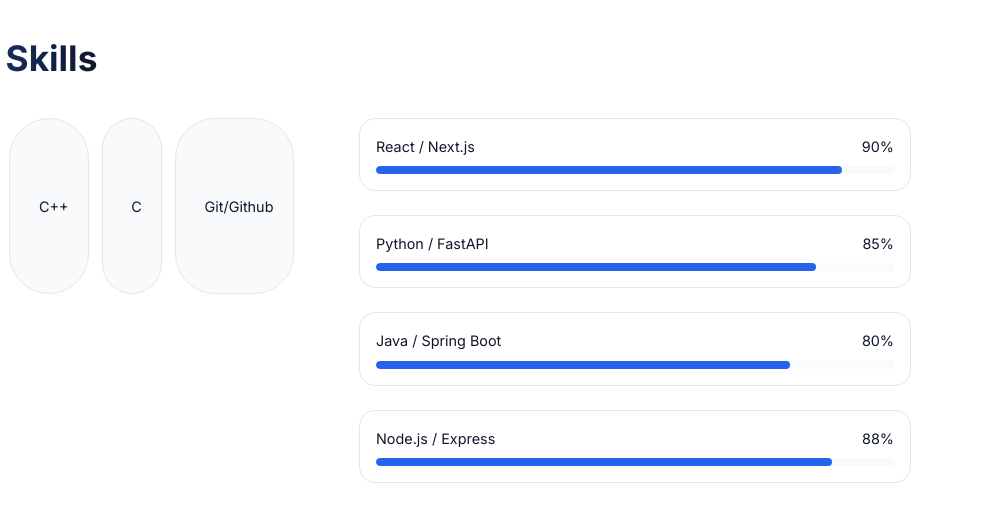
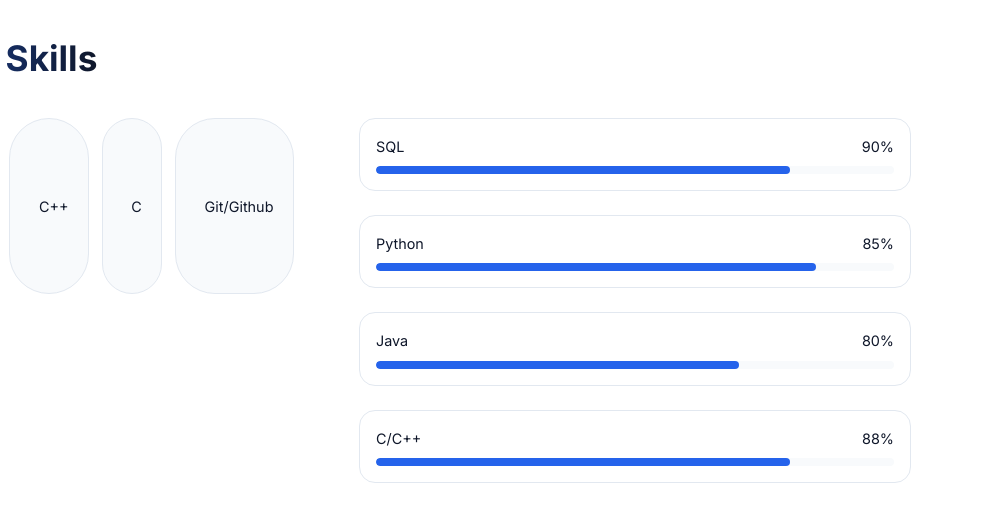
Before and after one commit to ChiragKumar-7763/Portfolio_ChiragKumar, a plain HTML site: page index.html in a window 1280 px wide. Shown: the part 2520-3036 px from the top of the page, 297-1280 px from the left. Drawn offline with Linux system fonts and the light colour scheme.

Commit message:
This is the initial commit

```diff
--- a/index.html
+++ b/index.html
@@ -183,27 +183,27 @@
                     </div>
                     <div class="skill-bars">
                         <div class="skill-bar-item">
-                            <div class="skill-info"><span>React / Next.js</span><span>90%</span></div>
+                            <div class="skill-info"><span>SQL </span><span>90%</span></div>
                             <div class="bar-track">
-                                <div class="bar-fill" data-width="90"></div>
+                                <div class="bar-fill" data-width="80"></div>
                             </div>
                         </div>
                         <div class="skill-bar-item">
-                            <div class="skill-info"><span>Python / FastAPI</span><span>85%</span></div>
+                            <div class="skill-info"><span>Python</span><span>85%</span></div>
                             <div class="bar-track">
                                 <div class="bar-fill" data-width="85"></div>
                             </div>
                         </div>
                         <div class="skill-bar-item">
-                            <div class="skill-info"><span>Java / Spring Boot</span><span>80%</span></div>
+                            <div class="skill-info"><span>Java</span><span>80%</span></div>
                             <div class="bar-track">
-                                <div class="bar-fill" data-width="80"></div>
+                                <div class="bar-fill" data-width="70"></div>
                             </div>
                         </div>
                         <div class="skill-bar-item">
-                            <div class="skill-info"><span>Node.js / Express</span><span>88%</span></div>
+                            <div class="skill-info"><span>C/C++</span><span>88%</span></div>
                             <div class="bar-track">
-                                <div class="bar-fill" data-width="88"></div>
+                                <div class="bar-fill" data-width="80"></div>
                             </div>
                         </div>
                     </div>
```
